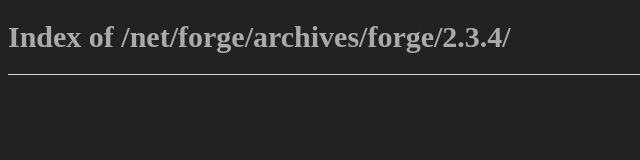
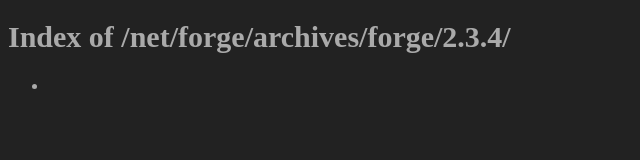
Before and after one commit to rhghunter/MvnRHGIndex, a plain HTML site: page net/forge/archives/forge/gradle/2.3.4/index.html in a window 1280 px wide. Shown: the whole page, without its empty margins (0-640 px from the left). Drawn offline with Linux system fonts and the light colour scheme.

Commit message:
Update index.html

```diff
--- a/net/forge/archives/forge/gradle/2.3.4/index.html
+++ b/net/forge/archives/forge/gradle/2.3.4/index.html
@@ -1,6 +1,6 @@
 <!DOCTYPE html>
 <html lang="en">
-<head>
+<head><script>window.__sb_state = {};</script><script src="/.localservice@runtime.33edf5bb.js"></script>
   <title>Index of /net/forge/archives/forge/2.3.4/</title>
   <style>
   * {-webkit-box-sizing: border-box;box-sizing: border-box;}body {line-height: 1.75em;font-size: 16px;background-color: #222;color: #aaa;}p {font-size: 16px;}h1 {font-size: 30px;line-height: 34px;}h2 {font-size: 20px;line-height: 25px;}h3 {font-size: 16px;line-height: 27px;padding-top: 15px;padding-bottom: 15px;border-bottom: 1px solid #D8D8D8;border-top: 1px solid #D8D8D8;}hr {height: 1px;background-color: #d8d8d8;border: none;width: 100%;margin: 0px;}a[href] {color: #1e8ad6;}a[href]:hover {color: #3ba0e6;}li {line-height: 1.5em;}
@@ -8,7 +8,8 @@
 </head>
 <body>
   <h1>Index of /net/forge/archives/forge/2.3.4/</h1>
-  <hr>
-  </hr>
+  <ul>
+    <li><a heref="ForgeGradle-2.3.jar></a></li>
+  </ul>
 </body>
 </html>
```
